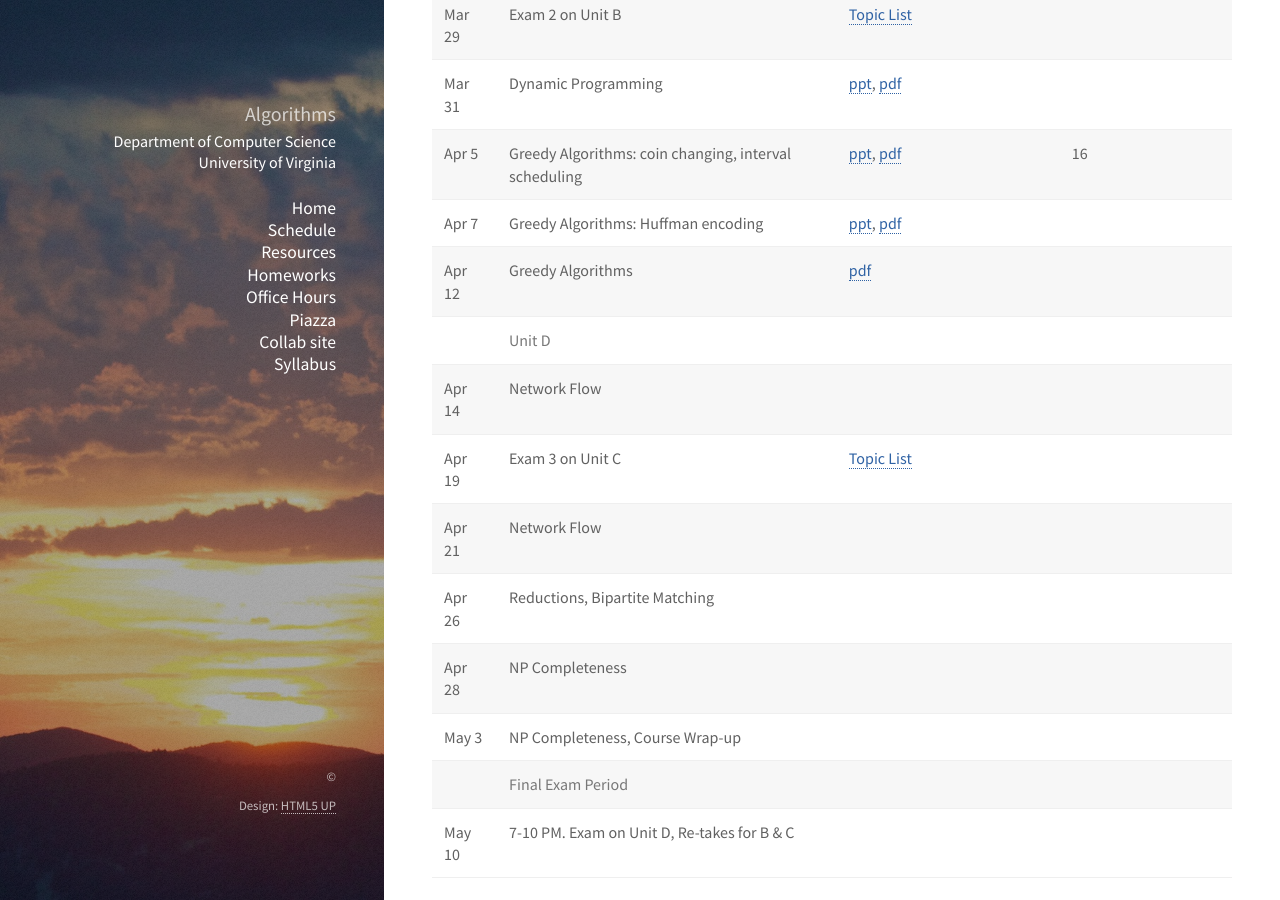
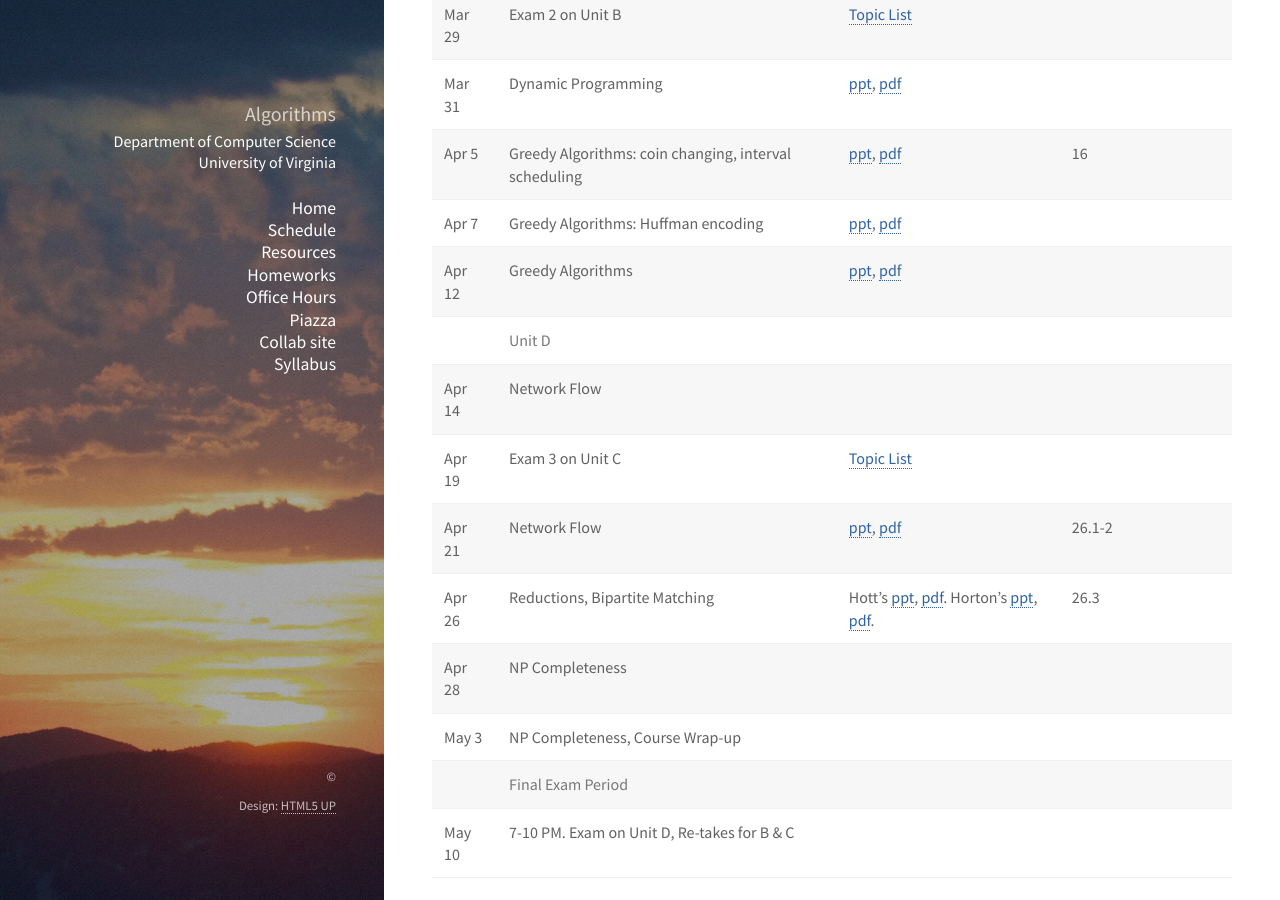
Before and after one commit to uva-cs/cs4102-s22, a Jekyll site: the page built from slides/schedule.md, in a window 1280 px wide and 900 px high, scrolled down 1638 px. Built offline with Jekyll 4.4.1, drawn with Linux system fonts in a browser that asks for light colours; nearby versions of some CDN libraries; library files that are not in the unit come from our copies.

Commit message:
slides for Unit D

```diff
--- a/slides/schedule.md
+++ b/slides/schedule.md
@@ -35,12 +35,12 @@ This is a tentative schedule of topics addressed.  As we go through the semester
 | Mar 31  | Dynamic Programming                                           | [ppt](cs4102-C-lecture4.pptx), [pdf](cs4102-C-lecture4.pdf)                                                          |          |                                   |
 | Apr 5   | Greedy Algorithms: coin changing, interval scheduling         | [ppt](cs4102-C-lecture5-v2.pptx), [pdf](cs4102-C-lecture5-v2.pdf)                                                    | 16       |                                   |
 | Apr 7   | Greedy Algorithms: Huffman encoding                           | [ppt](cs4102-C-lecture6.pptx), [pdf](cs4102-C-lecture6.pdf)                                                          |          |                                   |
-| Apr 12  | Greedy Algorithms                                             |  [pdf](cs4102-C-lecture7.pdf)                                                                                                                    |          |                                   |
+| Apr 12  | Greedy Algorithms                                             | [ppt](cs4102-C-lecture7.pptx), [pdf](cs4102-C-lecture7.pdf)                                                                                                                    |          |                                   |
 |         | **Unit D**                                                    |                                                                                                                      |          |                                   |
 | Apr 14  | Network Flow                                                  |                                                                                                                      |          |                                   |
 | Apr 19  | Exam 3 on Unit C                                              | [Topic List](../unitc/exam-c-topics.html)                                                                            |          |                                   |
-| Apr 21  | Network Flow                                                  |                                                                                                                      |          |                                   |
-| Apr 26  | Reductions, Bipartite Matching                                |                                                                                                                      |          |                                   |
+| Apr 21  | Network Flow                                                  | [ppt](cs4102-D-lecture1.pptx), [pdf](cs4102-D-lecture1.pdf)                                                          | 26.1-2   |                                   |
+| Apr 26  | Reductions, Bipartite Matching                                | Hott's [ppt](cs4102_D2_Bipartite_Reductions.pptx), [pdf](cs4102_D2_Bipartite_Reductions.pdf). Horton's [ppt](cs4102_D2_Bipartite_Reductions-Horton.pptx), [pdf](cs4102_D2_Bipartite_Reductions-Horton.pdf).  | 26.3    |                                   |
 | Apr 28  | NP Completeness                                               |                                                                                                                      |          |                                   |
 | May 3   | NP Completeness, Course Wrap-up                               |                                                                                                                      |          |                                   |
 |         | **Final Exam Period**                                         |                                                                                                                      |          |                                   |
```
Also changed, not shown: 7 other files.
